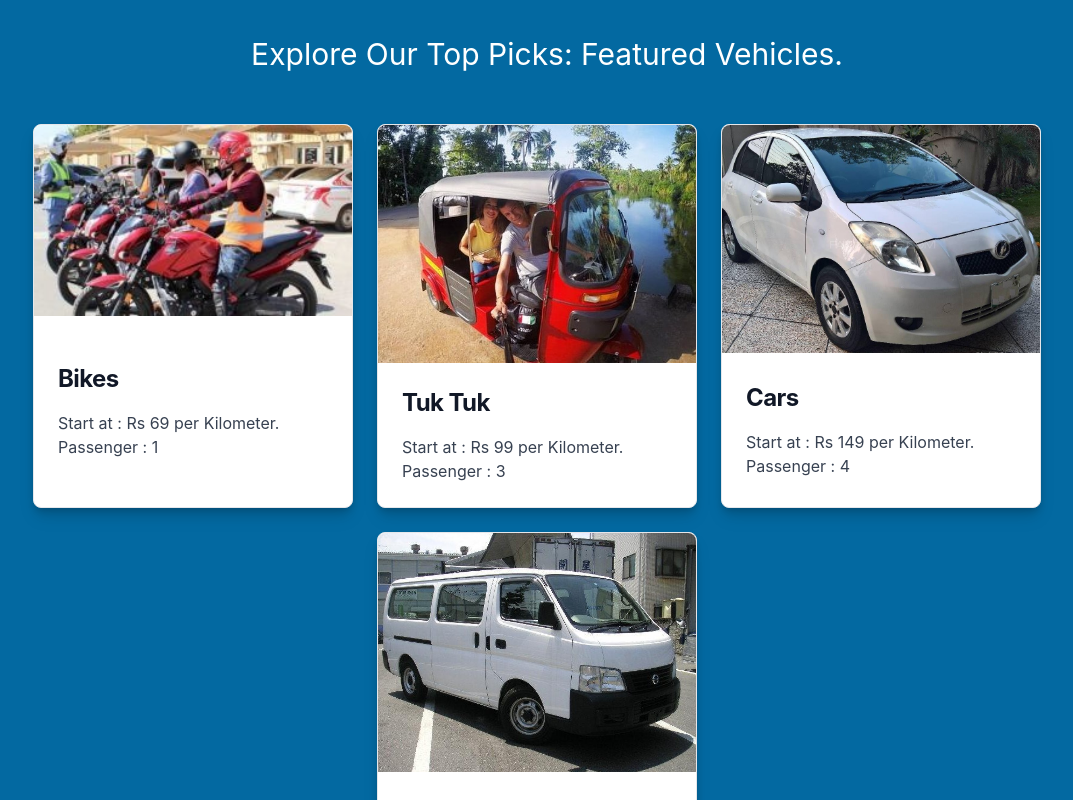
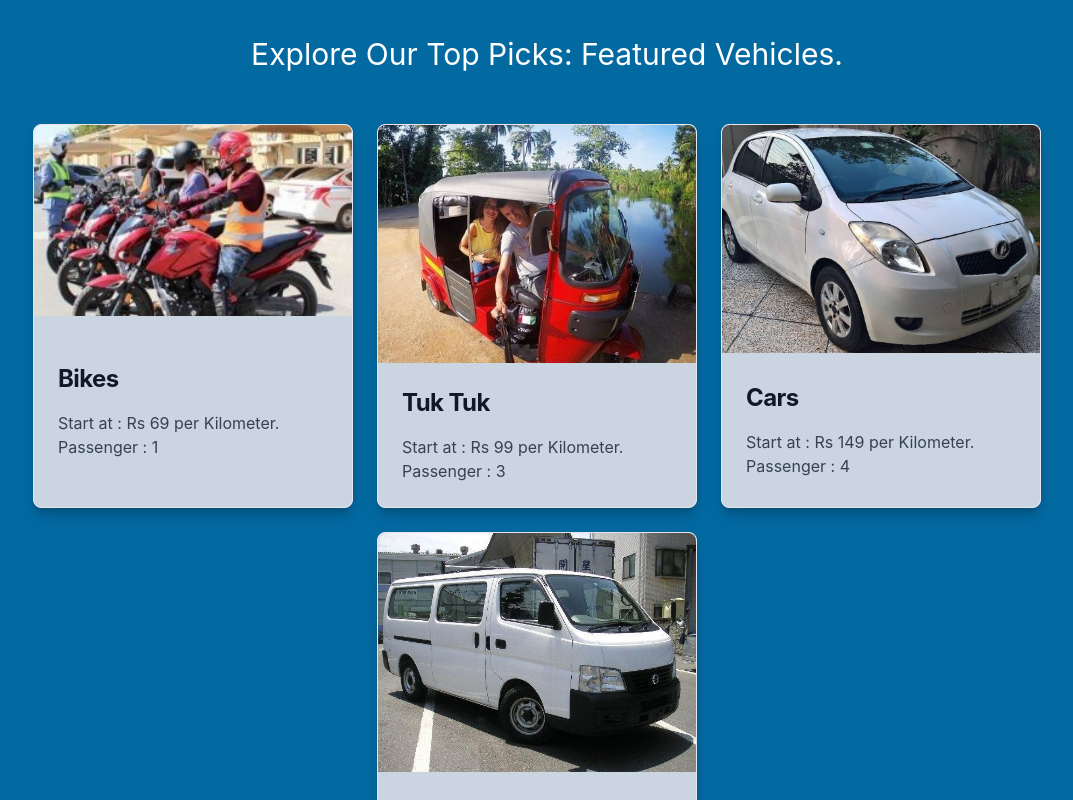
Before and after one commit to kavindu-mane/Eliger, a React (Create React App) app: page / in a window 1280 px wide. Shown: the part 1800-2600 px from the top of the page, without its empty margins (103-1176 px from the left). Built offline with nearby package versions, Linux system fonts and the light colour scheme.

Commit message:
style classes change

```diff
--- a/src/components/Home/HomeHeader.jsx
+++ b/src/components/Home/HomeHeader.jsx
@@ -8,7 +8,7 @@ const HomeHeader = () => {
   return (
     <React.Fragment>
       <div
-        className="relative h-[65rem] md:h-[68rem]"
+        className="relative z-10 h-[65rem] md:h-[68rem]"
         style={{
           backgroundImage: `url(${HeaderImage})`,
           backgroundRepeat: "no-repeat",
@@ -50,7 +50,7 @@ const HomeHeader = () => {
             <img
               src={HomeImage}
               alt="home"
-              className="w-11/12 max-w-xl md:max-w-2xl"
+              className="w-11/12 max-w-xl md:max-w-2xl xl:max-w-3xl"
             />
           </div>
         </div>
--- a/src/components/Home/VehicleCard.jsx
+++ b/src/components/Home/VehicleCard.jsx
@@ -6,7 +6,7 @@ const VehicleCard = ({ Img, vehicle, start , passenger}) => {
     <Card
       imgAlt={vehicle}
       imgSrc={Img}
-      className="m-3 max-w-xs shadow-lg drop-shadow-lg"
+      className="m-3 max-w-xs shadow-lg drop-shadow-lg bg-slate-300"
     >
       <h5 className="text-2xl font-bold tracking-tight text-gray-900 dark:text-white">
         {vehicle}
```
